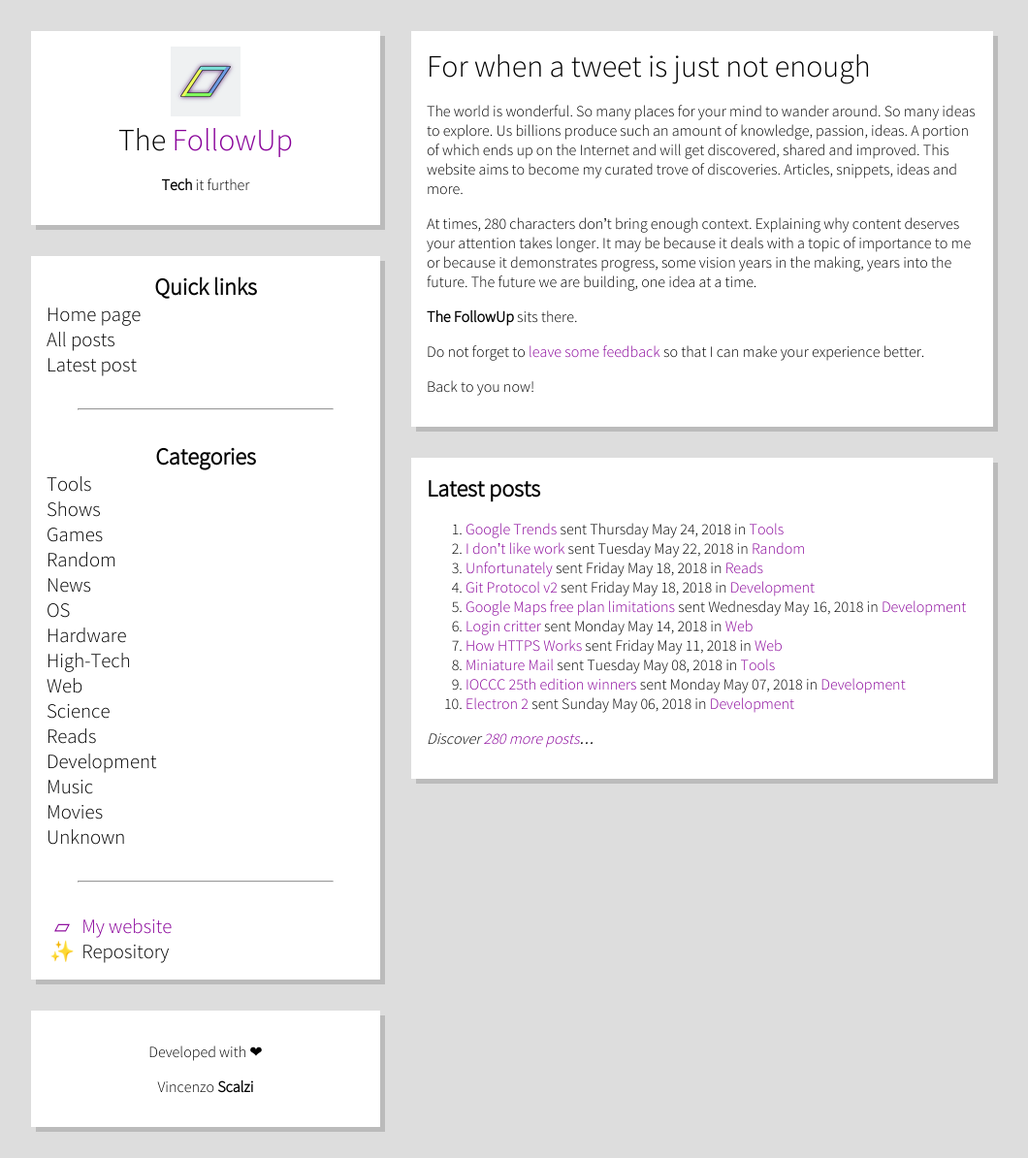
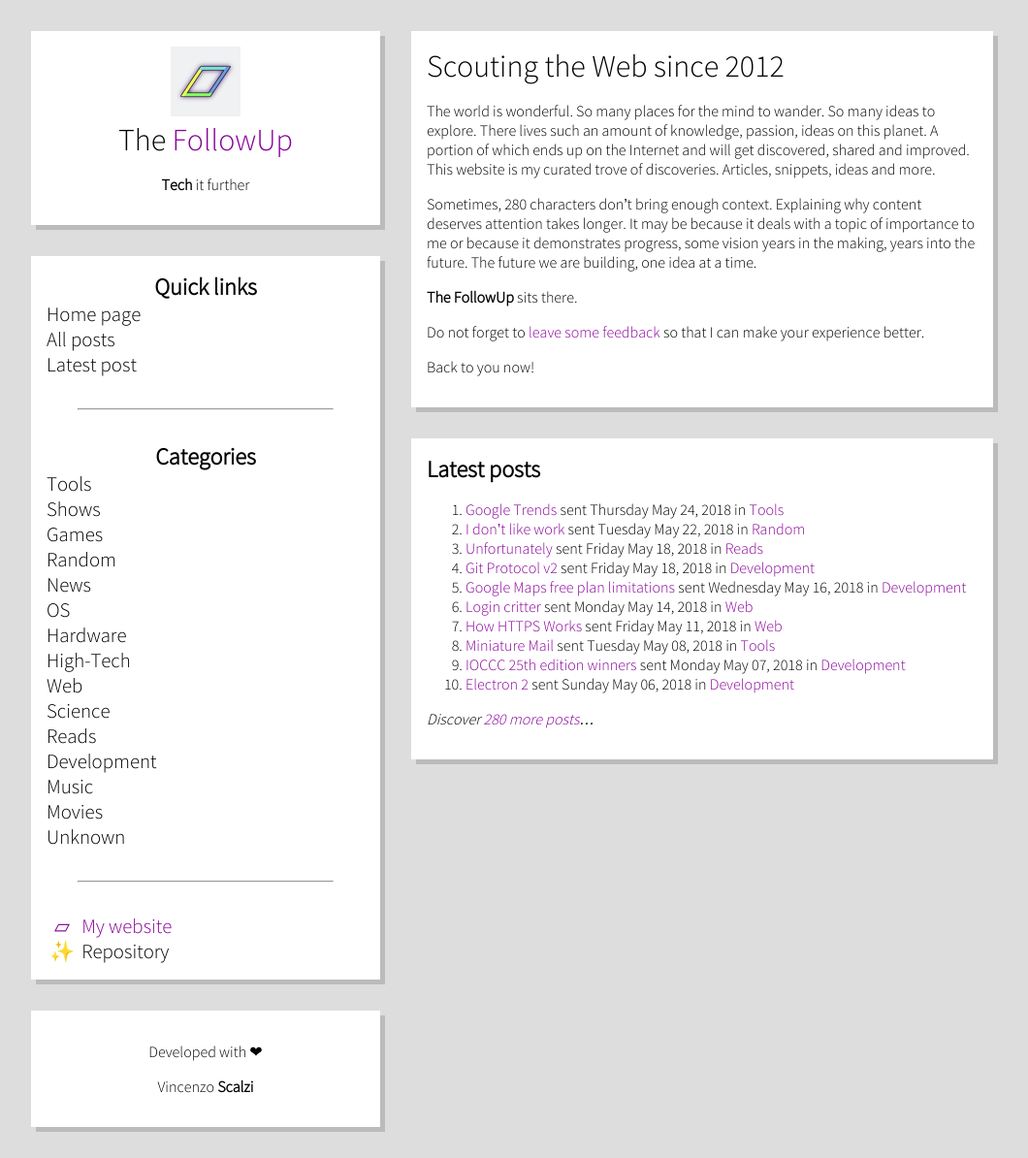
Before and after one commit to vcz-fr/TheFollowUp, a Jekyll site: the page built from index.md, in a window 1280 px wide. Shown: the whole page at 97% size, without its empty margins (112-1172 px from the left). Built offline with Jekyll 4.4.1, drawn with Linux system fonts in a browser that asks for light colours.

Commit message:
Intro update

```diff
--- a/index.md
+++ b/index.md
@@ -4,13 +4,13 @@ layout: default
 
 <div class="card" markdown="1">
 
-# For when a tweet is just not enough
+# Scouting the Web since 2012
 
-The world is wonderful. So many places for your mind to wander around. So many ideas to explore. Us billions produce
-such an amount of knowledge, passion, ideas. A portion of which ends up on the Internet and will get discovered, shared
-and improved. This website aims to become my curated trove of discoveries. Articles, snippets, ideas and more.
+The world is wonderful. So many places for the mind to wander. So many ideas to explore. There lives such an amount of
+knowledge, passion, ideas on this planet. A portion of which ends up on the Internet and will get discovered, shared and
+improved. This website is my curated trove of discoveries. Articles, snippets, ideas and more.
 
-At times, 280 characters don't bring enough context. Explaining why content deserves your attention takes longer. It may
+Sometimes, 280 characters don't bring enough context. Explaining why content deserves attention takes longer. It may
 be because it deals with a topic of importance to me or because it demonstrates progress, some vision years in the
 making, years into the future. The future we are building, one idea at a time.
 
```
Also changed, not shown: 404.md (+1 -1 lines).
